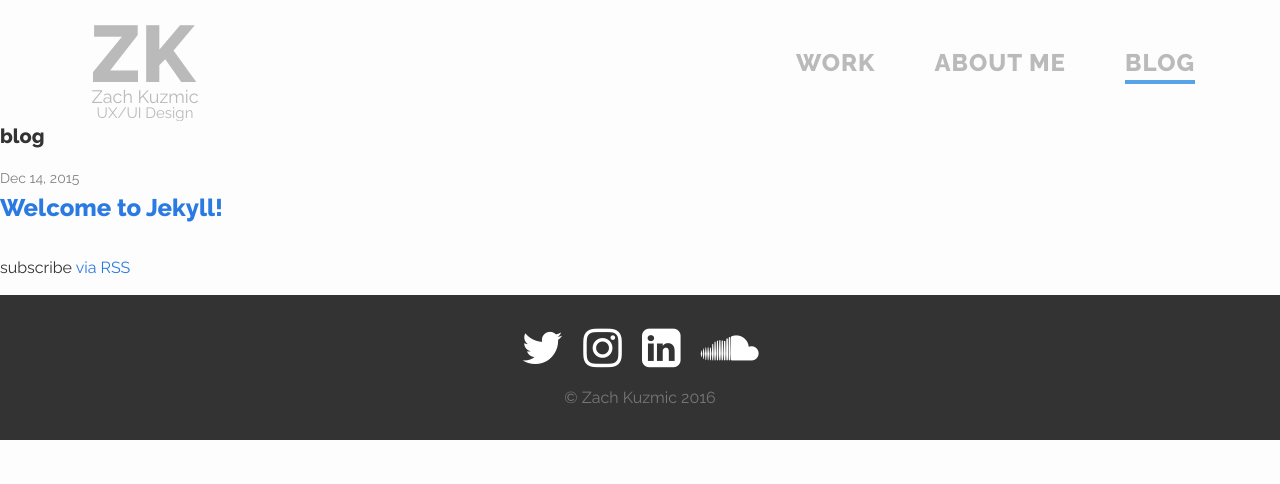
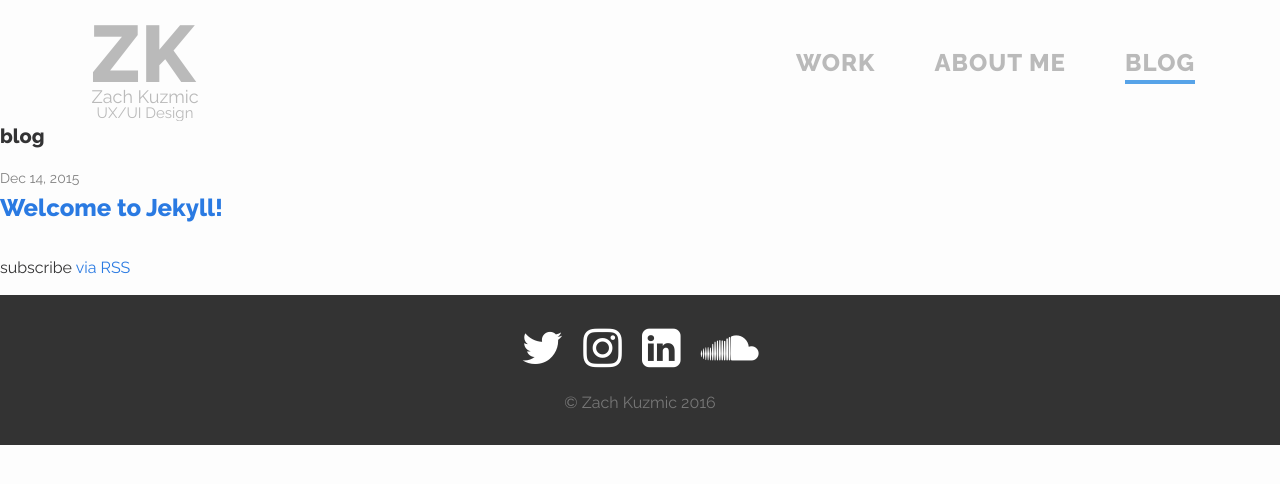
Before and after one commit to zkuzmic/zachkuzmic.com, a Jekyll site: the page built from blog/index.html, in a window 1280 px wide. Shown: the top 484 px of the page. Built offline with Jekyll 4.4.1, drawn with Linux system fonts in a browser that asks for light colours; nearby versions of some CDN libraries.

Commit message:
some changes to index

```diff
--- a/_sass/_layout.scss
+++ b/_sass/_layout.scss
@@ -230,7 +230,7 @@
 
 .site-footer p{
     color: #777;
-    margin-top: 15px;
+    margin-top: 20px;
     margin-bottom: 0;
 }
 
--- a/_sass/pages/_index.scss
+++ b/_sass/pages/_index.scss
@@ -1,6 +1,11 @@
 .hero {
-	padding-left: 40px;
-	padding-right: 40px;
+	padding-left: 80px;
+	padding-right: 80px;
+
+	@media (max-width: 1100px){
+		padding-left: 50px;
+		padding-right: 50px;
+	}
 
 	@media (max-width: 1000px){
 		padding-left: 25px;
```
